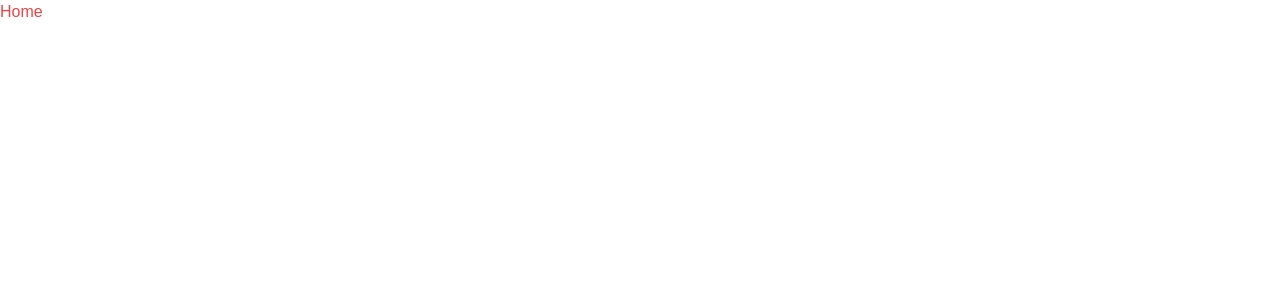
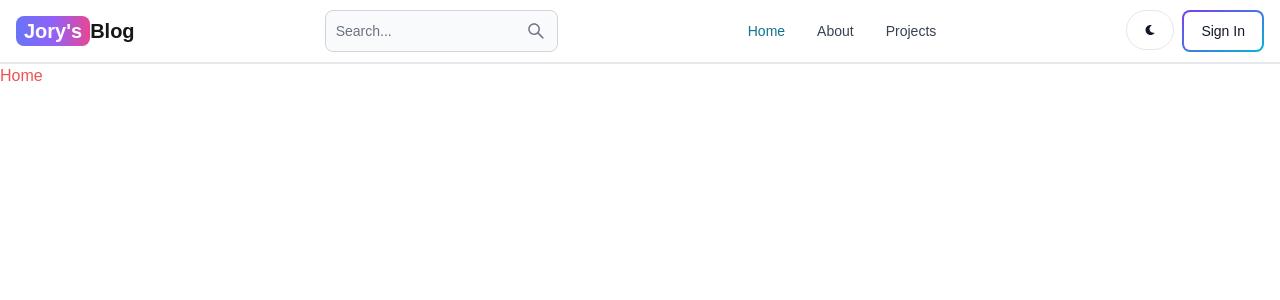
Before and after one commit to JoryYogurtsever/blog-template, a Next.js app: page / in a window 1280 px wide. Shown: the top 300 px of the page. Built offline with nearby package versions, Linux system fonts and the light colour scheme.

Commit message:
added header component

```diff
--- /dev/null
+++ b/src/app/components/Header.jsx
@@ -0,0 +1,62 @@
+'use client';
+import {Button, Navbar, TextInput} from "flowbite-react";
+import Link from 'next/link';
+import { AiOutlineSearch } from 'react-icons/ai';
+import { FaMoon } from 'react-icons/fa';
+import { usePathname } from 'next/navigation';
+
+export default function Header() {
+  const path = usePathname();
+  return (
+    <Navbar className="border-b-2">
+      <Link
+      href="/"
+      className="self-center whitespace-nowrap text-sm sm:text-xl font-semibold dark:text-white"
+      >
+        <span className="px-2 py-1 bg-gradient-to-r from-indigo-500 via-purple-500 to-pink-500 rounded-lg text-white">
+          Jory's
+        </span>
+        Blog
+      </Link>
+      <form>
+        <TextInput
+          type="text"
+          placeholder="Search..."
+          rightIcon={AiOutlineSearch}
+          className="hidden lg:inline"
+        />
+      </form>
+      <Button className="w-12 h-10 lg:hidden" color="gray" pill>
+        <AiOutlineSearch />
+      </Button>
+      <div className="flex gap-2 md:order-2">
+        <Button className="w-12 h-10 hidden sm:inline" color="gray" pill>
+          <FaMoon/>
+        </Button>
+        <Link href='/sign-in'>
+          <Button gradientDuoTone='purpleToBlue' outline>
+            Sign In
+          </Button>
+        </Link>
+        <Navbar.Toggle/>
+      </div>
+      <Navbar.Collapse>
+      <Link href="/">
+          <Navbar.Link active={path === '/'} as={'div'}>
+            Home
+          </Navbar.Link>
+        </Link>
+        <Link href="/about">
+          <Navbar.Link active={path === '/about'} as={'div'}>
+            About
+          </Navbar.Link>
+        </Link>
+        <Link href="/projects">
+          <Navbar.Link active={path === '/projects'} as={'div'}>
+            Projects
+          </Navbar.Link>
+        </Link>
+      </Navbar.Collapse>
+    </Navbar>
+  )
+}
--- a/src/app/layout.js
+++ b/src/app/layout.js
@@ -1,5 +1,6 @@
 import { Geist, Geist_Mono } from "next/font/google";
 import "./globals.css";
+import Header from './components/Header'
 
 const geistSans = Geist({
   variable: "--font-geist-sans",
@@ -22,6 +23,7 @@
       <body
         className={`${geistSans.variable} ${geistMono.variable} antialiased`}
       >
+      <Header/>
         {children}
       </body>
     </html>
--- a/tailwind.config.mjs
+++ b/tailwind.config.mjs
@@ -1,9 +1,12 @@
+const flowbite = require("flowbite-react/tailwind");
+
 /** @type {import('tailwindcss').Config} */
 export default {
   content: [
     "./src/pages/**/*.{js,ts,jsx,tsx,mdx}",
     "./src/components/**/*.{js,ts,jsx,tsx,mdx}",
     "./src/app/**/*.{js,ts,jsx,tsx,mdx}",
+    flowbite.content(),
   ],
   theme: {
     extend: {
@@ -13,5 +16,7 @@
       },
     },
   },
-  plugins: [],
+  plugins: [
+    flowbite.plugin(),
+  ],
 };
```
Also changed, not shown: package.json (+6 -4 lines), 1 other file (tests, documents, lock files or other folders).
